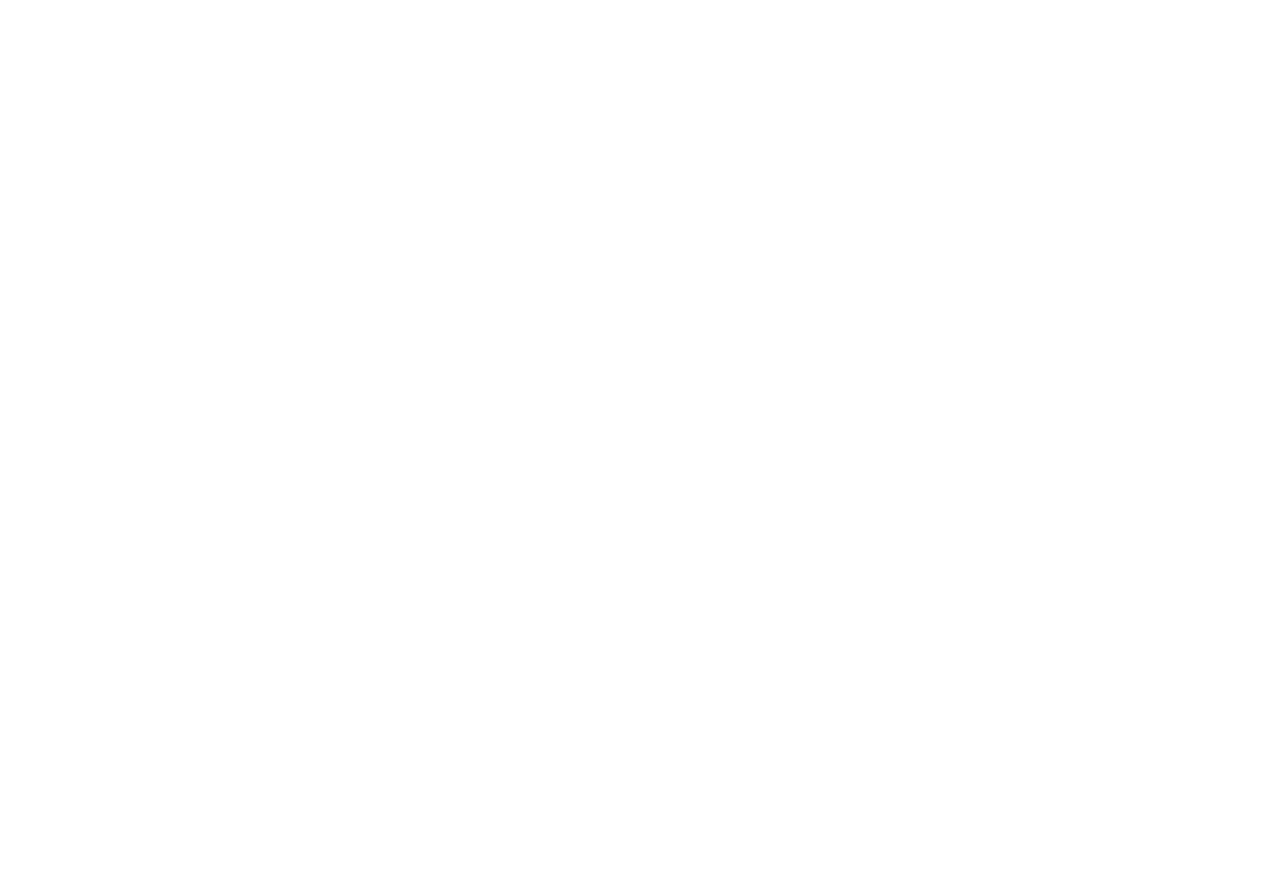
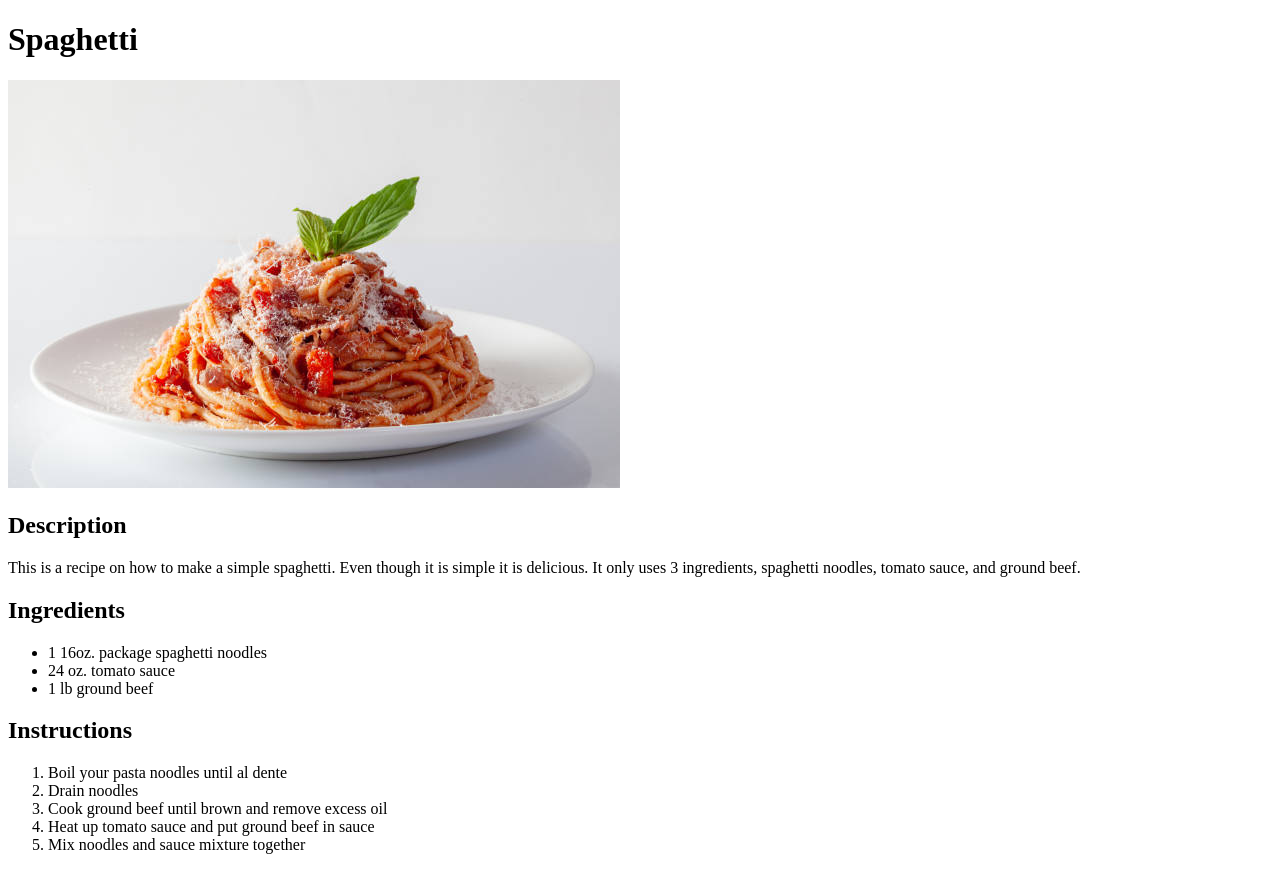
Before and after one commit to Adonuu/odin-recipes, a plain HTML site: page recipes/spaghetti.html in a window 1280 px wide. Before the commit the page ends 800 px from the top, so only its background shows below. Drawn offline with Linux system fonts and the light colour scheme.

Commit message:
Completed spaghetti recipe page and updated homepage recipe display
Added an image to be displayed of the completed dish.
Added the ingredients lists and instructions for how to make the dish.
Recipes now display in an unordered list on the homepage.

```diff
--- a/recipes/spaghetti.html
+++ b/recipes/spaghetti.html
@@ -0,0 +1,34 @@
+<!DOCTYPE html>
+<html lang="en">
+<head>
+    <meta charset="UTF-8">
+    <meta name="viewport" content="width=device-width, initial-scale=1.0">
+    <title>Spaghetti</title>
+</head>
+<body>
+    <!--Completed Recipe/Title-->
+    <h1>Spaghetti</h1>
+    <img src="../recipe_images/Spaghetti.jpg" title="Completed Spaghetti" width="612" height="408">
+    <!--Description of Recipe-->
+    <h2>Description</h2>
+    <p>
+        This is a recipe on how to make a simple spaghetti. Even though it is simple it is delicious. It only uses 3 ingredients, spaghetti noodles, tomato sauce, and ground beef.
+    </p>
+    <!--Ingredients-->
+    <h2>Ingredients</h2>
+    <ul>
+        <li>1 16oz. package spaghetti noodles</li>
+        <li>24 oz. tomato sauce</li>
+        <li>1 lb ground beef</li>
+    </ul>
+    <!--Instructions-->
+    <h2>Instructions</h2>
+    <ol>
+        <li>Boil your pasta noodles until al dente</li>
+        <li>Drain noodles</li>
+        <li>Cook ground beef until brown and remove excess oil</li>
+        <li>Heat up tomato sauce and put ground beef in sauce</li>
+        <li>Mix noodles and sauce mixture together</li>
+    </ol>
+</body>
+</html>
```
Also changed, not shown: index.html (+9 -2 lines), recipe_images/Spaghetti.jpg (added).
